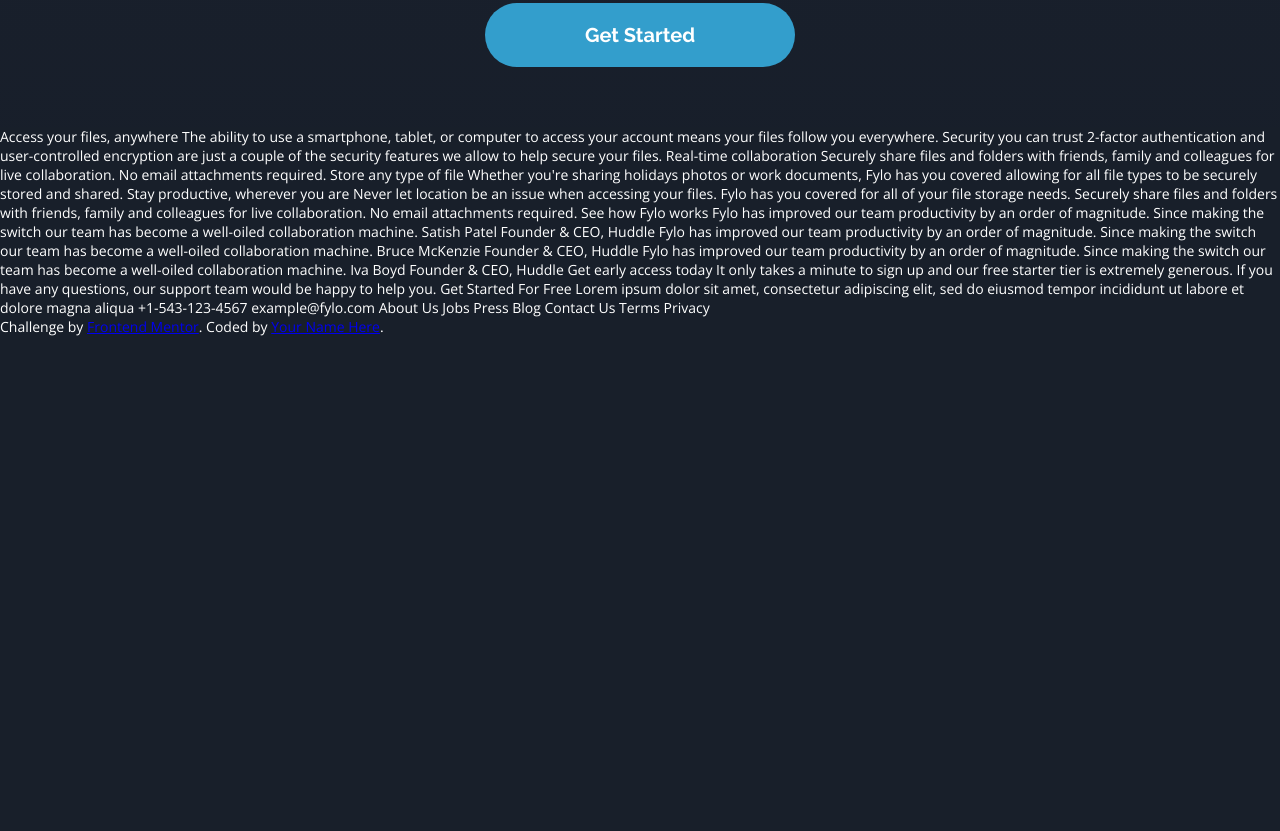
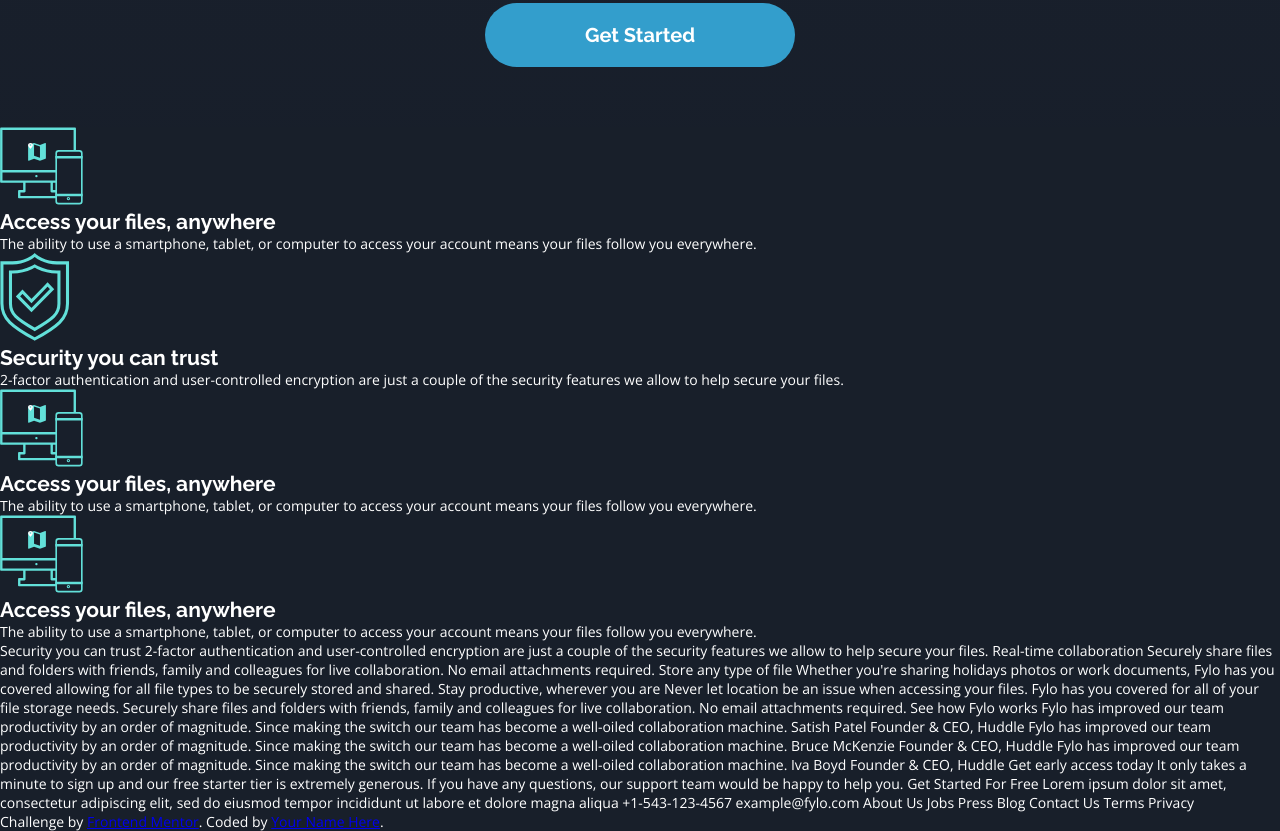
Before and after one commit to royerguerrero/fylo-challenge, a plain HTML site: page index.html in a window 1280 px wide. Shown: the part 1034-1865 px from the top of the page. Before the commit the page ends 1370 px from the top, so only its background shows below. Drawn offline with nearby package versions, Linux system fonts and the light colour scheme.

Commit message:
Add icons

```diff
--- a/index.html
+++ b/index.html
@@ -39,13 +39,42 @@
                 <button class="hero__btn">Get Started</button>
             </a>
         </section>
+        <section class="features" id="features">
+            <div class="features__item">
+                <img class="features__icon" src="images/icon-access-anywhere.svg" alt="">
+                <h2 class="features__title">Access your files, anywhere</h2>
+                <p class="features__paragraph">
+                    The ability to use a smartphone, tablet, or computer to access your account means your
+                    files follow you everywhere.
+                </p>
+            </div>
+            <div class="features__item">
+                <img class="features__icon" src="images/icon-security.svg" alt="">
+                <h2 class="features__title">Security you can trust</h2>
+                <p class="features__paragraph">
+                    2-factor authentication and user-controlled encryption are just a couple of the security
+                    features we allow to help secure your files.
+
+                </p>
+            </div>
+            <div class="features__item">
+                <img class="features__icon" src="images/icon-access-anywhere.svg" alt="">
+                <h2 class="features__title">Access your files, anywhere</h2>
+                <p class="features__paragraph">
+                    The ability to use a smartphone, tablet, or computer to access your account means your
+                    files follow you everywhere.
+                </p>
+            </div>
+            <div class="features__item">
+                <img class="features__icon" src="images/icon-access-anywhere.svg" alt="">
+                <h2 class="features__title">Access your files, anywhere</h2>
+                <p class="features__paragraph">
+                    The ability to use a smartphone, tablet, or computer to access your account means your
+                    files follow you everywhere.
+                </p>
+            </div>
+        </section>
     </main>
-
-    Access your files, anywhere
-
-    The ability to use a smartphone, tablet, or computer to access your account means your
-    files follow you everywhere.
-
     Security you can trust
 
     2-factor authentication and user-controlled encryption are just a couple of the security
--- a/styles.css
+++ b/styles.css
@@ -3,6 +3,7 @@
 * {
     margin: 0;
     padding: 0;
+    scroll-behavior: smooth;
 }
 
 body {
@@ -103,7 +104,7 @@ h6 {
 }
 
 .hero__btn:hover {
-    color: hsl(198, 60%, 50%);
+    color: hsl(198, 60%, 50%);vim
     background-color: hsl(0, 0%, 100%);
 }
 
```
